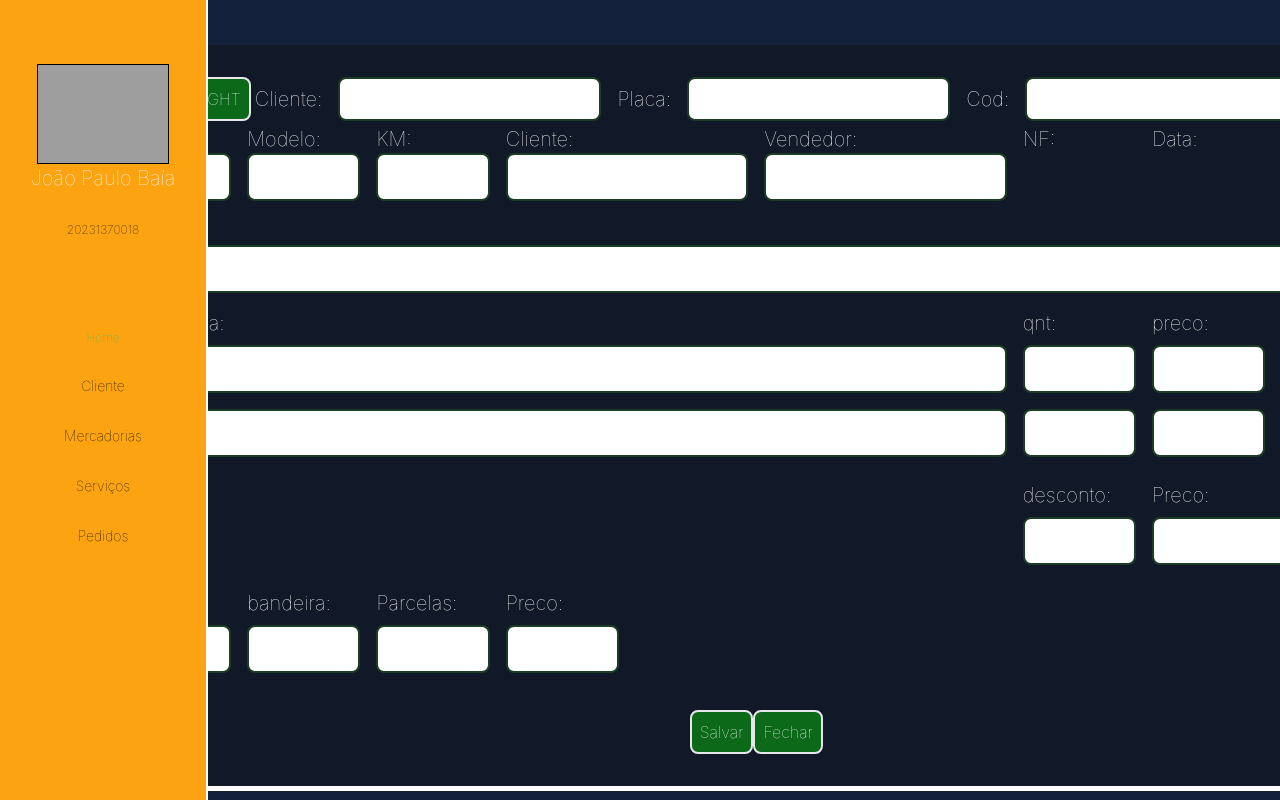
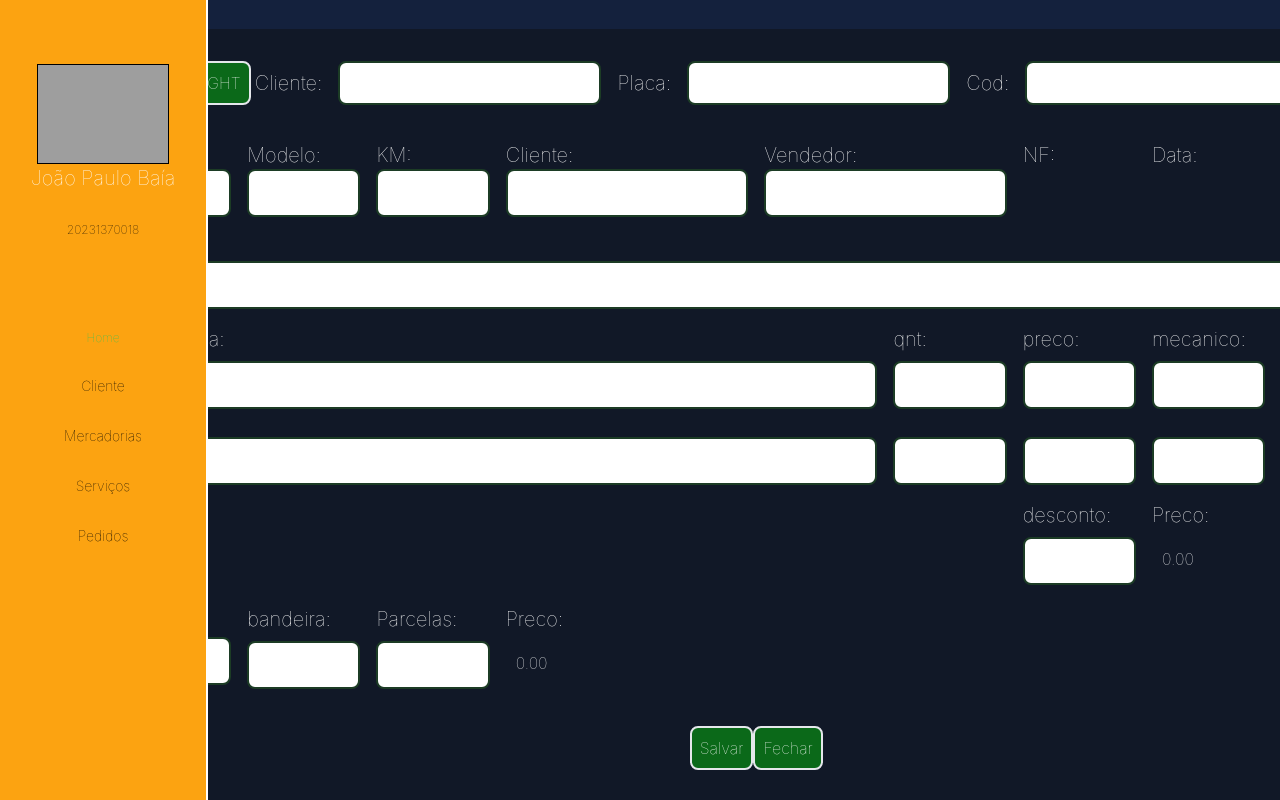
Before and after one commit to itallume/Garage-React, a Next.js app in the folder Documents/react-projetoo/Garage-React/garage-react/: page / in a window 1280 px wide. Both pictures are taken after a click on the button "EDIT". Shown: the top 800 px of the page. Built offline with nearby package versions, Linux system fonts and the light colour scheme; grey boxes are pictures that could not be loaded.

Commit message:
correcao do bug de nao enviar formularios para o dataSeed

```diff
--- a/Documents/react-projetoo/Garage-React/garage-react/components/Form.jsx
+++ b/Documents/react-projetoo/Garage-React/garage-react/components/Form.jsx
@@ -29,7 +29,7 @@ export default function Form({ toggleVisibility }) {
   });
 
 
-  const [pedidos, setPedidos] = useState(ped);
+  const [pedidos] = useState(ped);
 
   useEffect(() => {
     updatePagamentoValor();
@@ -44,7 +44,8 @@ export default function Form({ toggleVisibility }) {
     // Atualize o estado apenas para pagamentoValor
     setFormData((prevData) => ({
       ...prevData,
-      pagamentoValor: pagamentoValor.toFixed(2), // Garanta que seja formatado como número de ponto flutuante com 2 casas decimais
+      pagamentoValor: pagamentoValor.toFixed(2),
+       // Garanta que seja formatado como número de ponto flutuante com 2 casas decimais
     }));
   };
 
@@ -56,10 +57,37 @@ export default function Form({ toggleVisibility }) {
     const newPedido = {
       ...formData,
       cod: pedidos.length + 1,
-      pagamentoValor: (parseFloat(formData.preco || 0) + parseFloat(formData.preco2 || 0)).toFixed(2)
+      pagamentoValor: (parseFloat(formData.preco || 0) + parseFloat(formData.preco2 || 0)).toFixed(2),
+      preco: parseFloat(formData.preco || 0).toFixed(2),
+      preco2: parseFloat(formData.preco2 || 0).toFixed(2),
     };
-    setPedidos((prevPedidos) => [...prevPedidos, newPedido]);
-    };
+
+
+    pedidos.push(newPedido);
+
+    setFormData({
+      cliente: '',
+      cod: '',
+      placa: '',
+      modelo: '',
+      km: '',
+      vendedor: '',
+      nf: '',
+      data: '',
+      codigo: '',
+      obs: '',
+      mercadoria: '',
+      qnt: '',
+      preco: '',
+      mecanico: '',
+      desconto: '',
+      preco2: '',
+      metodoPagamento: '',
+      bandeira: '',
+      parcelas: '',
+      pagamentoValor: '',
+    });
+  };
 
 
     const handleChange = (e) => {
@@ -83,7 +111,7 @@ export default function Form({ toggleVisibility }) {
             <form onSubmit={handleSubmit} className="flex justify-center flex-col bg-gray-900 px-8 py-8 rounded-lg border-white shadow-[10px_5px_rgb(255,255,255)] transition-all duration-[0.5s] ease-[ease-in-out] hover:shadow-[10px_5px_rgb(255,255,255)] hover:transition-all hover:duration-[0.25s] hover:ease-[ease-in-out]" id="borda1">
 
 
-              <div className="flex BarradePesquisa">
+              <div className="flex BarradePesquisa mb-8">
                 <button className="border-2 mx-1 text-white p-2 rounded-lg bg-[#00ff0059] hover:bg-green-500">LEFT</button>
                 <button className="border-2 mx-1 text-white p-2 rounded-lg bg-[#00ff0059] hover:bg-green-500">RIGHT</button>
 
@@ -158,34 +186,20 @@ export default function Form({ toggleVisibility }) {
                     </input>
                 </div>
 
-                <div id="mercadoria" className="m-1 flex flex-col col-span-7">
+                <div id="mercadoria" className="m-1 flex flex-col col-span-6">
                   <label className="text-xl text-white">Mercadoria:</label>
-
                   <input type="text" name="mercadoria" id="mercadoria" placeholder="" autocomplete="off" className="p-[10px] my-2 rounded-lg"
                     value={formData.mercadoria}
                     onChange={handleChange}>
                   </input>
-
-                  <input type="text" name="mercadoria2" id="mercadoria2" placeholder="" autocomplete="off" className="p-[10px] my-2 rounded-lg"
-                    value={formData.mercadoria2}
-                    onChange={handleChange}>
-                  </input>
-
                 </div>
 
                 <div id="qnt" className="m-1 flex flex-col col-span-1">
                   <label className="text-xl text-white">qnt:</label>
-
                   <input type="text" name="qnt" id="qnt" placeholder="" autocomplete="off" className="p-[10px] my-2 rounded-lg"
                     value={formData.qnt}
                     onChange={handleChange}>
                   </input>
-
-                  <input type="text" name="qnt2" id="qnt2" placeholder="" autocomplete="off" className="p-[10px] my-2 rounded-lg"
-                    value={formData.qnt2}
-                    onChange={handleChange}>
-                  </input>
-
 
                 </div>
 
@@ -195,10 +209,6 @@ export default function Form({ toggleVisibility }) {
                     value={formData.preco}
                     onChange={handleChange}>
                     </input>
-                  <input type="text" name="preco2" id="preco2" placeholder="" autocomplete="off" className="p-[10px] my-2 rounded-lg"
-                    value={formData.preco2}
-                    onChange={handleChange}>
-                  </input>
                 </div>
 
                 <div id="mecanico" className="m-1 flex flex-col col-span-1">
@@ -207,6 +217,35 @@ export default function Form({ toggleVisibility }) {
                     value={formData.mecanico}
                     onChange={handleChange}>
                     </input>
+                </div>
+
+
+
+                <div id="mercadoria2" className="mx-1 flex flex-col col-span-6">
+                  <input type="text" name="mercadoria2" id="mercadoria2" placeholder="" autocomplete="off" className="p-[10px] my-2 rounded-lg"
+                    value={formData.mercadoria2}
+                    onChange={handleChange}>
+                    </input>
+                </div>
+
+
+
+                <div id="qnt2" className="mx-1 flex flex-col col-span-1">
+                <input type="text" name="qnt2" id="qnt2" placeholder="" autocomplete="off" className="p-[10px] my-2 rounded-lg"
+                    value={formData.qnt2}
+                    onChange={handleChange}>
+                  </input>
+                </div>
+
+
+                <div id="preco2" className="mx-1 flex flex-col col-span-1">
+                <input type="text" name="preco2" id="preco2" placeholder="" autocomplete="off" className="p-[10px] my-2 rounded-lg"
+                    value={formData.preco2}
+                    onChange={handleChange}>
+                </input>
+                </div>
+
+                <div id="mecanico2" className="mx-1 flex flex-col col-span-1">
                   <input type="text" name="mecanico2" id="mecanico2" placeholder="" autocomplete="off" className="p-[10px] my-2 rounded-lg"
                     value={formData.mecanico2}
                     onChange={handleChange}>
@@ -214,9 +253,11 @@ export default function Form({ toggleVisibility }) {
                 </div>
 
 
+
+
                 <div className="col-span-7"></div>
 
-                <div id="desconto" className="m-1 flex flex-col col-span-1">
+                <div id="desconto" className="mx-1 flex flex-col col-span-1">
                   <label className="text-xl text-white">desconto:</label>
                   <input type="text" name="desconto" id="desconto" placeholder="" autocomplete="off" className="p-[10px] my-2 rounded-lg"
                     value={formData.desconto}
@@ -224,16 +265,13 @@ export default function Form({ toggleVisibility }) {
                     </input>
                 </div>
 
-                <div id="pagamentoValor" className="m-1 flex flex-col col-span-2">
+                <div id="pagamentoValor" className="mx-1 flex flex-col col-span-2">
                   <label className="text-xl text-white">Preco:</label>
-                    <input className="text-white p-[10px] my-2 rounded-lg"
-                    value={formData.pagamentoValor}
-                    onChange={handleChange}>
-                    </input>
+                    <h1 className="text-white p-[10px] my-2 rounded-lg">{formData.pagamentoValor}</h1>
                 </div>
 
 
-                <div id="metodoPagamento" className="m-1 flex flex-col col-span-1">
+                <div id="metodoPagamento" className="mx-1 flex flex-col col-span-1">
                   <label className="text-xl text-white">Metodo:</label>
                   <input type="text" name="metodoPagamento" id="metodoPagamento" placeholder="" autocomplete="off" className="p-[10px] my-2 rounded-lg"
                     value={formData.metodoPagamento}
@@ -259,10 +297,7 @@ export default function Form({ toggleVisibility }) {
 
                 <div id="pagamentoValor" className="m-1 flex flex-col col-span-1">
                   <label className="text-xl text-white">Preco:</label>
-                  <input className="text-white p-[10px] my-2 rounded-lg"
-                    value={formData.pagamentoValor}
-                    onChange={handleChange}>
-                    </input>
+                  <h1 className="text-white p-[10px] my-2 rounded-lg">{formData.pagamentoValor}</h1>
                 </div>
               </div>
 
```
